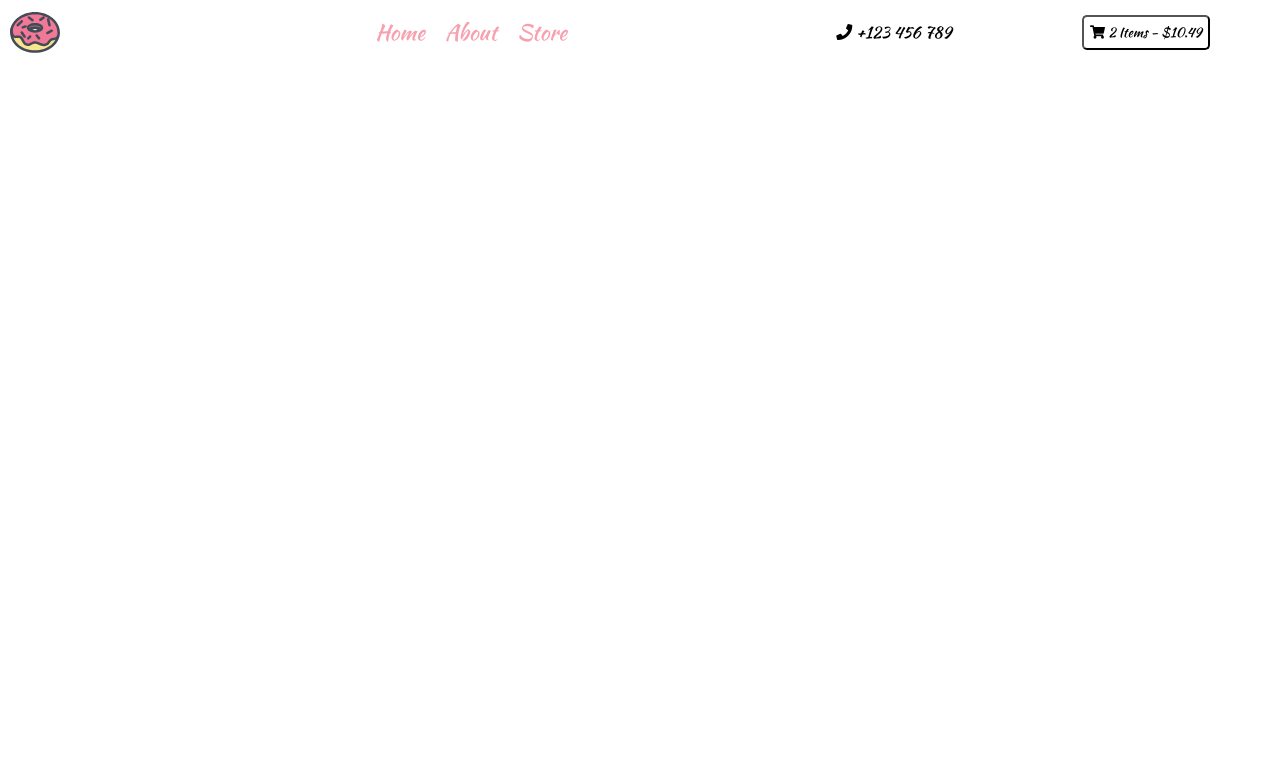
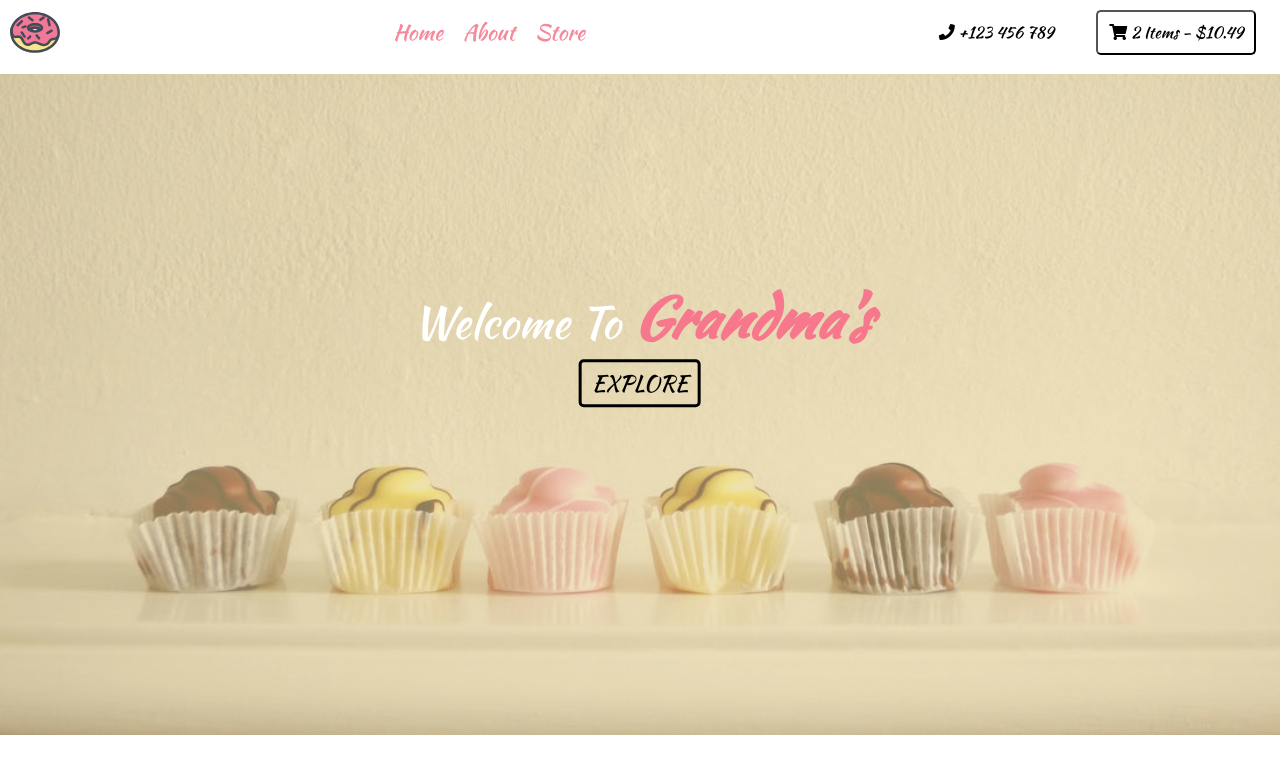
Before and after one commit to Fif0n/donut-view, a plain HTML site: page index.html in a window 1280 px wide. Drawn offline with Linux system fonts and the light colour scheme.

Commit message:
finished upper-view

```diff
--- a/index.html
+++ b/index.html
@@ -25,6 +25,14 @@
                 <button><i class="fas fa-shopping-cart"></i> 2 Items - $10.49</button>
             </div>
         </header>
+        <div class="main-photo">
+            <div class="layer">
+                <div class="header">
+                    <h1>Welcome To <em>Grandma's</em></h1>
+                    <button>EXPLORE</button>
+                </div>
+            </div>
+        </div>
     </div>
 </body>
 </html>
--- a/style.css
+++ b/style.css
@@ -4,14 +4,22 @@
 body {
     margin: 0;
 }
+button {
+    cursor: pointer;
+}
+.container {
+    display: flex;
+    flex-direction: column;
+}
 header {
     display: flex;
-
+    background-color: #fff;
+    padding-bottom: 10px;
 }
 header .left{
     display: flex;
     margin: auto;
-    flex: 3;
+    flex: 5;
     margin: 0 10px;
     justify-content: space-between;
 
@@ -20,21 +28,75 @@ header .right {
     flex: 2;
     display: flex;
     justify-content: space-around;
+    margin: 0 10px;
     margin: auto 0;
+
 }
 
 header .left ul {
     display: flex;
     list-style: none;
-    margin-right: 25%;
+    margin-right: 35%;
 }
 header .left ul li {
     margin: 0 10px;
-    color: rgb(247, 160, 175);
+    color: rgb(245, 137, 155);
     font-size: 22px;
 }
-header button {
+header .right button {
     background-color: transparent;
     border-radius: 5px;
-    margin: 10px;
+    margin: 5px;
+    width: 160px;
+    justify-content: space-between;
+    font-size: 16px;
 }
+.main-photo {
+    width: 100%;
+    padding-top: 63.64%;
+    background: url('photos/header-background.jpeg');
+    background-size: contain;
+    position: absolute;
+    top: -10%;
+    z-index: -1;
+
+}
+.main-photo .layer {
+    position: absolute;
+    background-color: rgba(219, 190, 109, 0.466);
+    width: 100%;
+    height: 100%;
+    top: 0;
+    left: 0;
+
+}
+.layer .header {
+    display: flex;
+    flex-direction: column;
+    position: absolute;
+    top: 50%;
+    left: 50%;
+    transform: translate(-50%, -50%);
+
+}
+.layer .header h1{
+    text-align: center;
+    font-size: 44px;
+    color: white;
+    font-weight: 400;
+    margin-bottom: 0;
+}
+.layer .header h1 em{
+   font-size: 56px;
+   font-weight: 800;
+   color: rgb(247, 119, 140);
+
+}
+.layer .header button {
+    margin: 0 auto;
+    background-color: transparent;
+    font-size: 22px;
+    padding: 5px 10px;
+    border-radius: 5px;
+    border: 3px #000 solid;
+}
```
